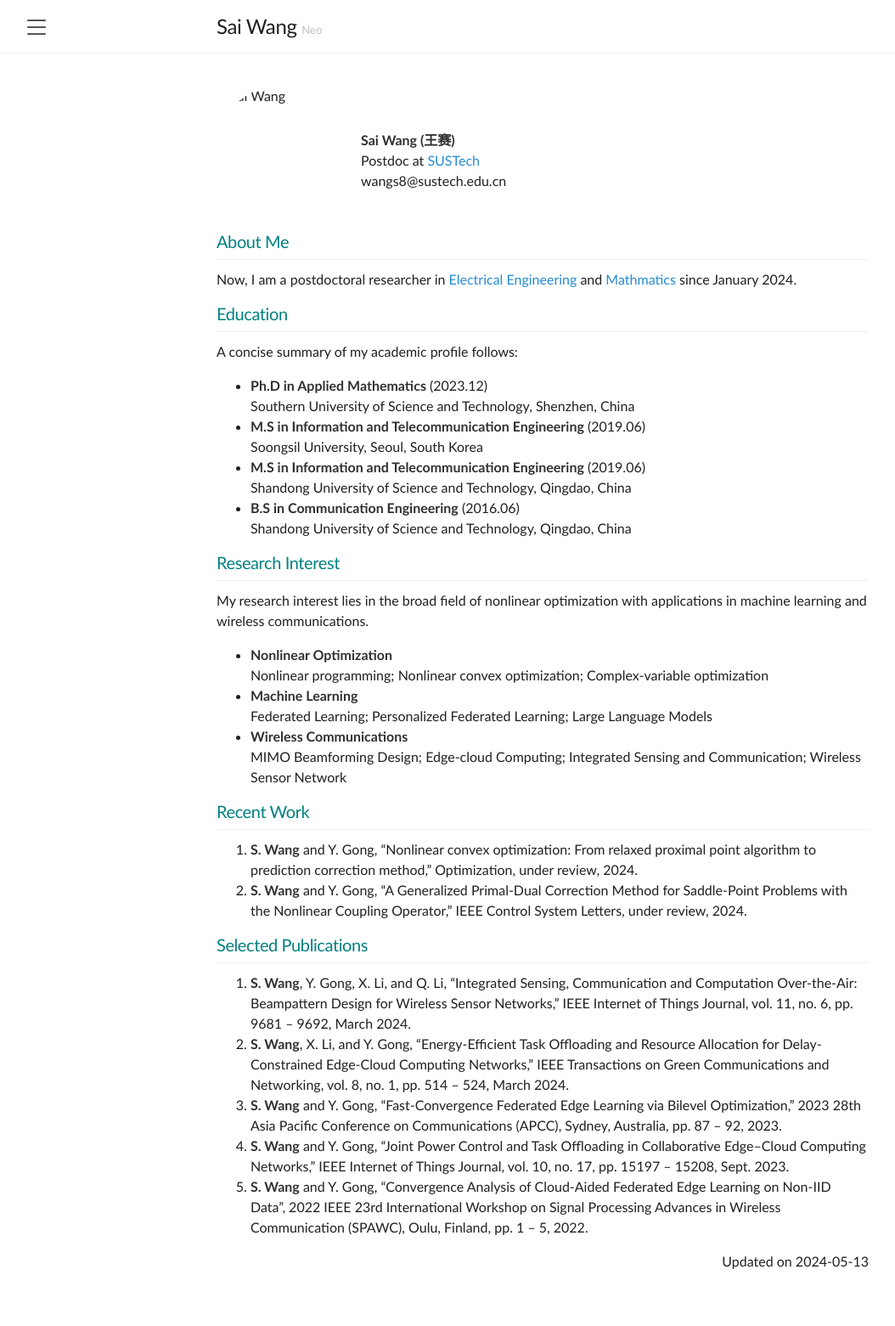
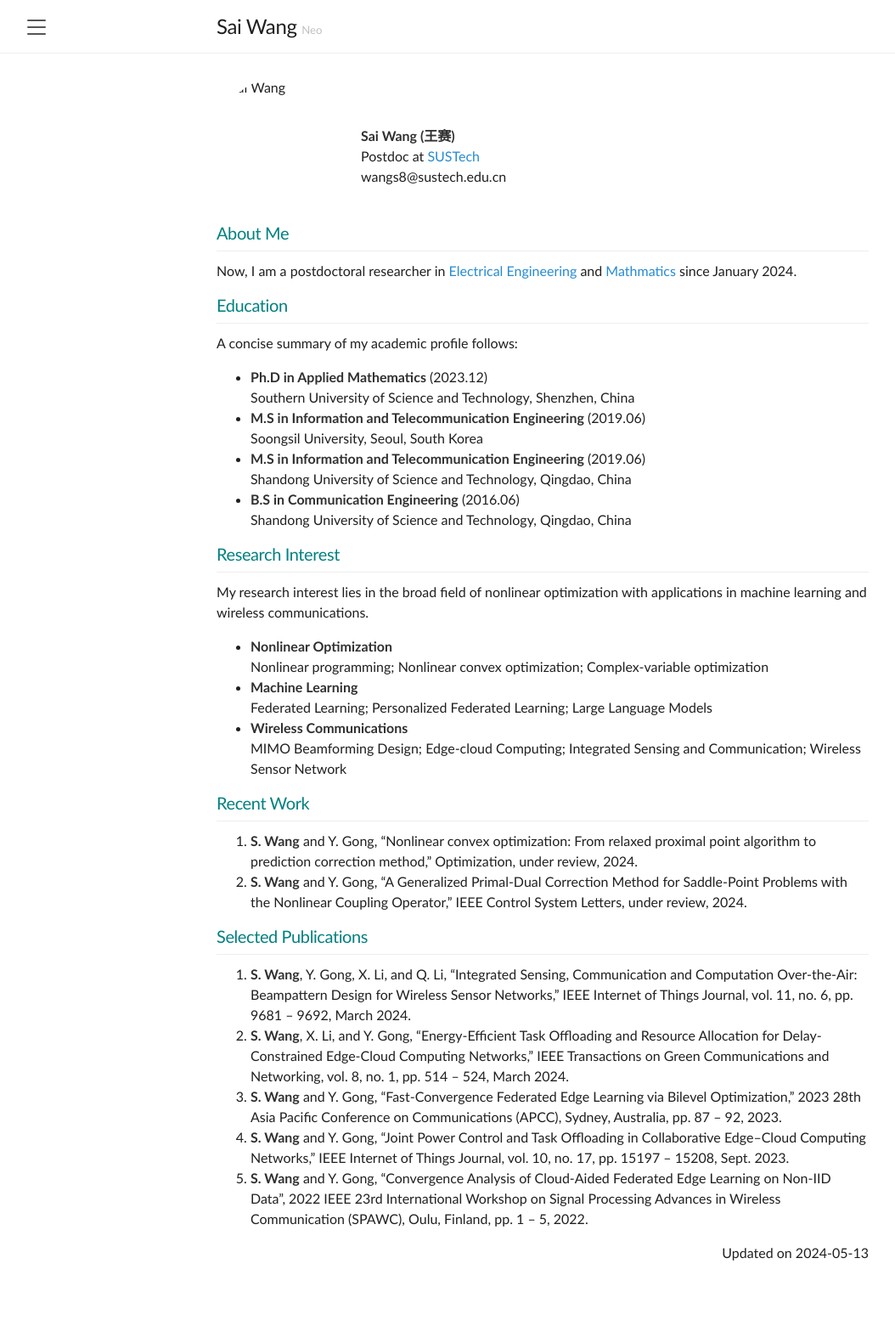
Before and after one commit to Alxendweb/alxendweb.github.io, a Jekyll site: the page built from _posts/2024-05-12-cv.md, in a window 1280 px wide. Shown: the whole page at 85% size, without its empty margins (1-1055 px from the left). Built offline with Jekyll 4.4.1, drawn with Linux system fonts in a browser that asks for light colours.

Commit message:
Update 2024-05-12-cv.md

```diff
--- a/_posts/2024-05-12-cv.md
+++ b/_posts/2024-05-12-cv.md
@@ -4,7 +4,7 @@ data: 2024-05-12
 title: ''
 ---
 <div class="image-text-container">
-  <img src="public/personal_image.jpg" alt="Sai Wang" class="personal-image" style="margin-top: -10px;">
+  <img src="public/personal_image.jpg" alt="Sai Wang" class="personal-image" style="margin-top: -20px;">
   <div class="text-content">
     <strong>Sai Wang (王赛) </strong> <br>
     Postdoc at <a href="https://www.sustech.edu.cn">SUSTech</a><br>
```
